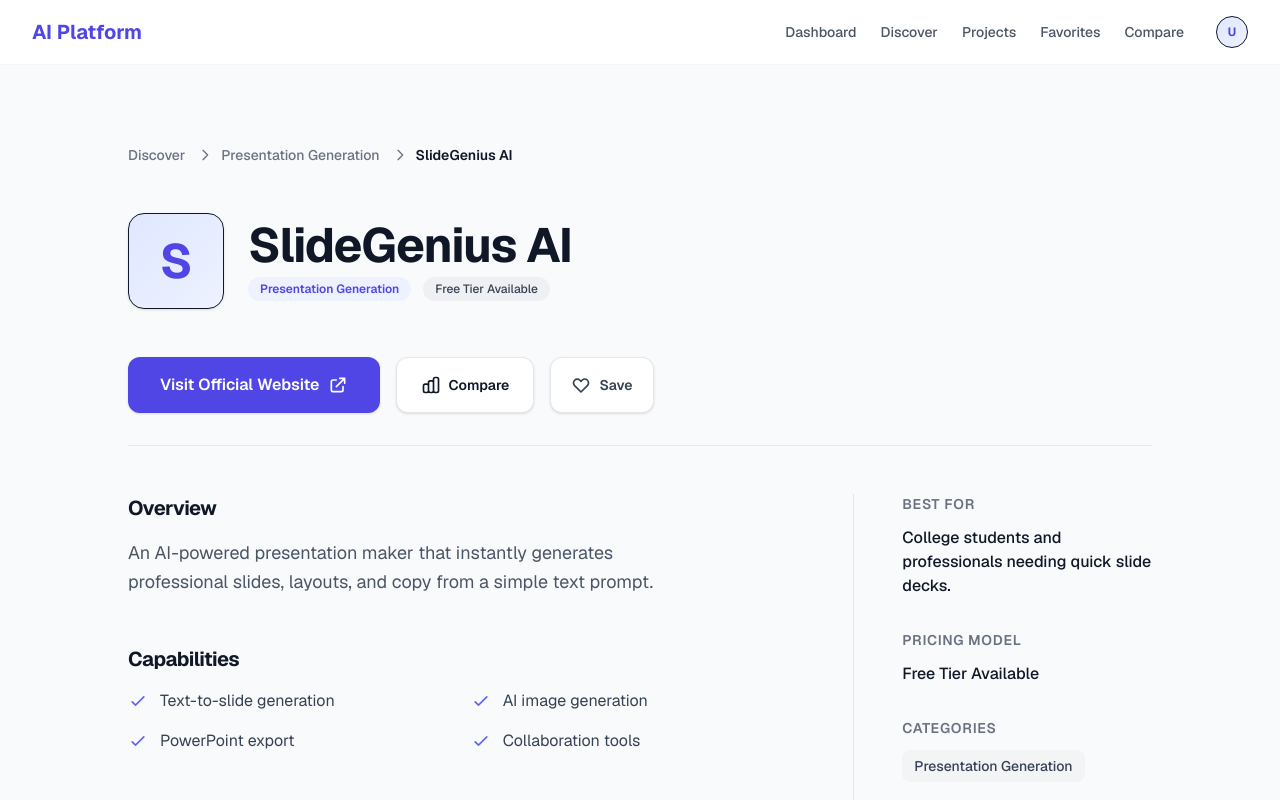
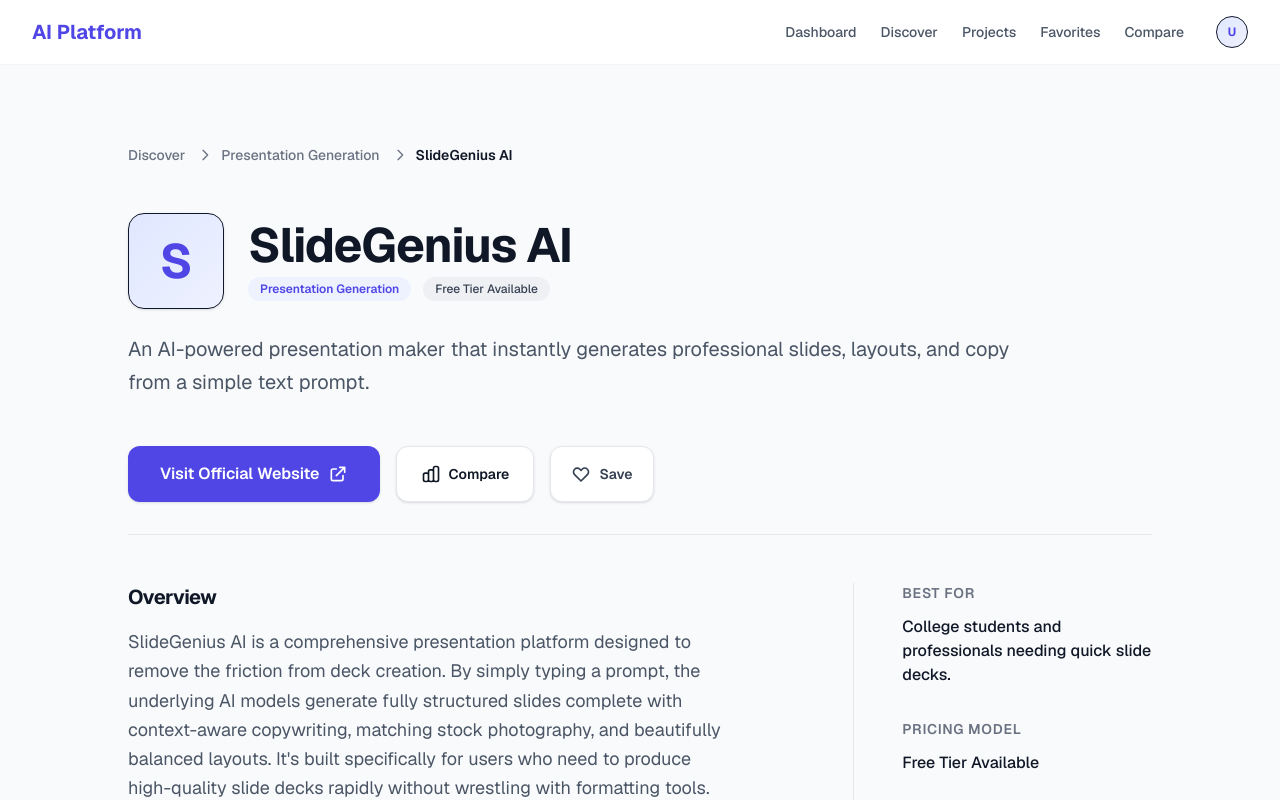
Before and after one commit to YashkumarLohra/ai-saas-platform, a Next.js app: page /tools/slide-genius-ai in a window 1280 px wide. Shown: the top 800 px of the page. Built offline with nearby package versions, Linux system fonts and the light colour scheme.

Commit message:
feat: build AI tool detail experience

```diff
--- a/src/app/tools/[slug]/page.tsx
+++ b/src/app/tools/[slug]/page.tsx
@@ -118,6 +118,9 @@
               </div>
             </div>
           </div>
+          <p className="text-xl text-gray-600 dark:text-gray-300 leading-relaxed max-w-4xl">
+            {tool.description}
+          </p>
         </div>
 
         {/* Recommendation Context */}
@@ -168,7 +171,7 @@
             <section className="flex flex-col gap-4">
               <h2 className="text-xl font-bold text-gray-900 dark:text-white tracking-tight">Overview</h2>
               <p className="text-lg text-gray-600 dark:text-gray-300 leading-relaxed text-balance">
-                {tool.description}
+                {tool.longDescription || tool.description}
               </p>
             </section>
 
--- a/src/data/recommendations.ts
+++ b/src/data/recommendations.ts
@@ -6,6 +6,7 @@
     slug: "slide-genius-ai",
     name: "SlideGenius AI",
     description: "An AI-powered presentation maker that instantly generates professional slides, layouts, and copy from a simple text prompt.",
+    longDescription: "SlideGenius AI is a comprehensive presentation platform designed to remove the friction from deck creation. By simply typing a prompt, the underlying AI models generate fully structured slides complete with context-aware copywriting, matching stock photography, and beautifully balanced layouts. It's built specifically for users who need to produce high-quality slide decks rapidly without wrestling with formatting tools.",
     category: "Presentation Generation",
     reasons: [
       "Automatically creates visually appealing slide layouts.",
@@ -24,6 +25,7 @@
     slug: "deckcraft-pro",
     name: "DeckCraft Pro",
     description: "Advanced presentation tool featuring deep customization, branded templates, and AI-driven data visualization.",
+    longDescription: "DeckCraft Pro goes beyond simple slide generation by offering an enterprise-grade design experience. Its AI specializes in ingesting raw data (like CSVs or spreadsheets) and automatically converting it into stunning, brand-compliant charts and graphs. With a robust template engine that enforces strict corporate or school guidelines, it ensures every presentation looks professionally designed by a human team.",
     category: "Data Visualization & Pitch Decks",
     reasons: [
       "Excellent AI charting for complex data.",
@@ -42,6 +44,7 @@
     slug: "visual-pitch",
     name: "VisualPitch",
     description: "Focuses on highly visual, storytelling-driven presentations with beautiful stock imagery integration.",
+    longDescription: "VisualPitch rethinks presentations by prioritizing cinematic storytelling over bullet points. Its AI engine scours vast libraries of high-quality, royalty-free stock imagery and video to perfectly match the emotional tone of your script. It builds interactive, web-based presentations that feel more like modern scrolling websites than traditional static slide decks.",
     category: "Storytelling & Visuals",
     reasons: [
       "Curates stunning images automatically.",
@@ -60,6 +63,7 @@
     slug: "video-craft-ai",
     name: "VideoCraft AI",
     description: "An AI video generation platform that helps you create engaging videos and handles background removal effortlessly.",
+    longDescription: "VideoCraft AI is a complete suite for modern video creators. Instead of relying on complex timelines, users can generate video sequences from text prompts or let the AI automatically edit existing footage. Its standout feature is its flawless, green-screen-less background removal technology and seamless auto-captioning, making it ideal for social media content production.",
     category: "Video Creation",
     reasons: [
       "Extremely fast video rendering.",
@@ -78,6 +82,7 @@
     slug: "code-pilot-ai",
     name: "CodePilot AI",
     description: "An intelligent coding assistant that helps you write, debug, and review code faster in any IDE.",
+    longDescription: "CodePilot AI integrates directly into your workflow to act as a tireless pair programmer. By deeply indexing your entire codebase, it understands your architectural patterns and variable context, allowing it to provide highly accurate, multi-line code completions. It can also instantly generate unit tests and perform security-focused code reviews before you commit.",
     category: "Coding & Development",
     reasons: [
       "Deeply understands your codebase.",
--- a/src/types/index.ts
+++ b/src/types/index.ts
@@ -3,6 +3,7 @@
   slug: string;
   name: string;
   description: string;
+  longDescription?: string;
   category: string;
   reasons: string[];
   bestFor: string;
```
